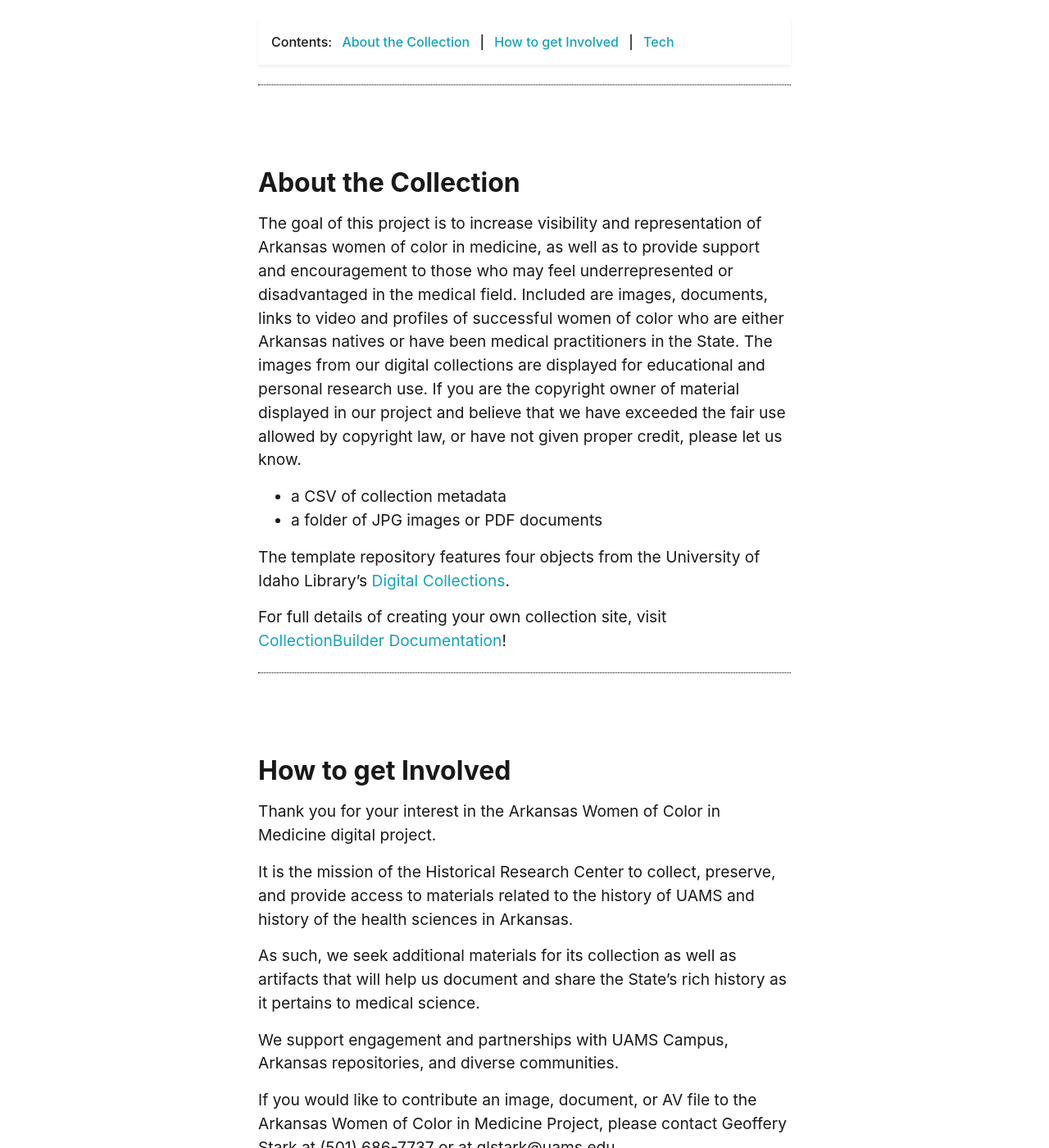
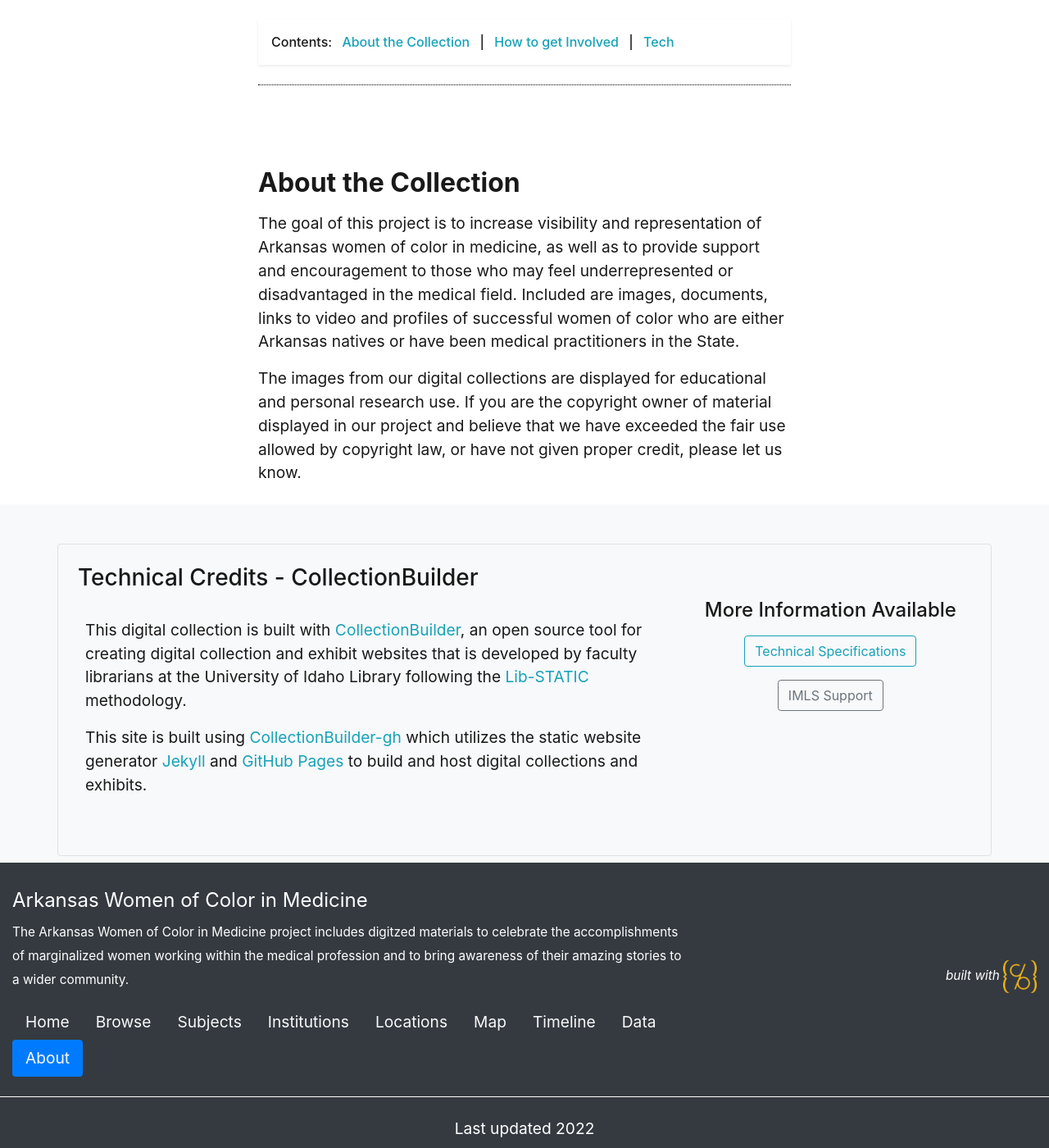
Before and after one commit to Starkad2/Wocim-GH2, a Jekyll site: the page built from pages/about.md, in a window 1280 px wide and 1400 px high, scrolled down 387 px. Shown: the whole window at 82% size. Built offline with Jekyll 4.4.1, drawn with Linux system fonts in a browser that asks for light colours; some of the changed text lies outside the part shown.

Commit message:
Update about.md

```diff
--- a/pages/about.md
+++ b/pages/about.md
@@ -15,15 +15,5 @@ credits: true
 ## About the Collection
 
 The goal of this project is to increase visibility and representation of Arkansas women of color in medicine, as well as to provide support and encouragement to those who may feel underrepresented or disadvantaged in the medical field.  Included are images, documents, links to video and profiles of successful women of color who are either Arkansas natives or have been medical practitioners in the State.
+
 The images from our digital collections are displayed for educational and personal research use. If you are the copyright owner of material displayed in our project and believe that we have exceeded the fair use allowed by copyright law, or have not given proper credit, please let us know.
-
-
-- a CSV of collection metadata
-- a folder of JPG images or PDF documents
-
-The template repository features four objects from the University of Idaho Library's [Digital Collections](https://www.lib.uidaho.edu/digital).
-
-For full details of creating your own collection site, visit [CollectionBuilder Documentation](https://collectionbuilder.github.io/cb-docs/)!
-
-<!-- IMPORTANT!!! DELETE this comment and the include below when you are finished editing this page for your collection. The include below introduces about page features. They will show up on your collection's about page until you delete it.  -->
-{% include cb/how_to_get.md %}
```
